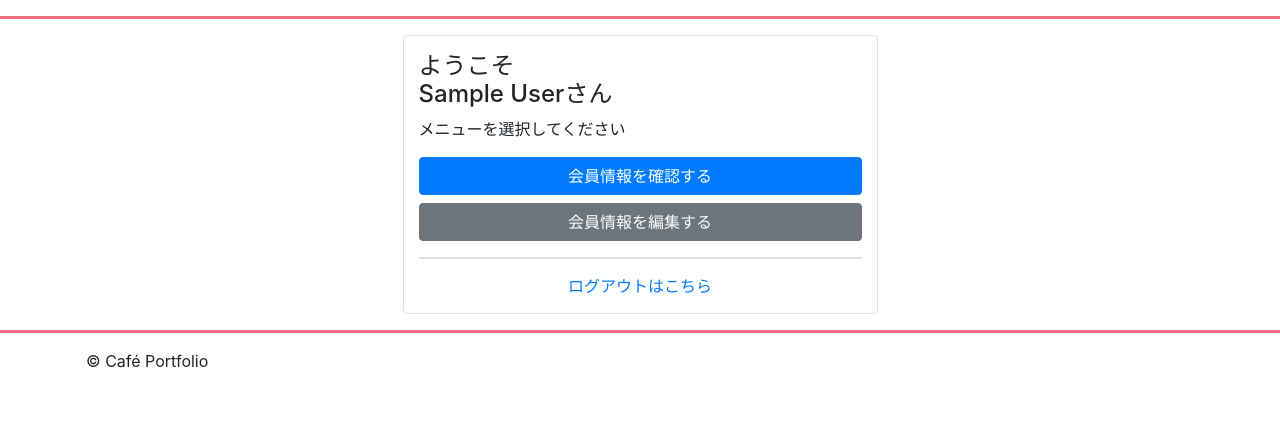
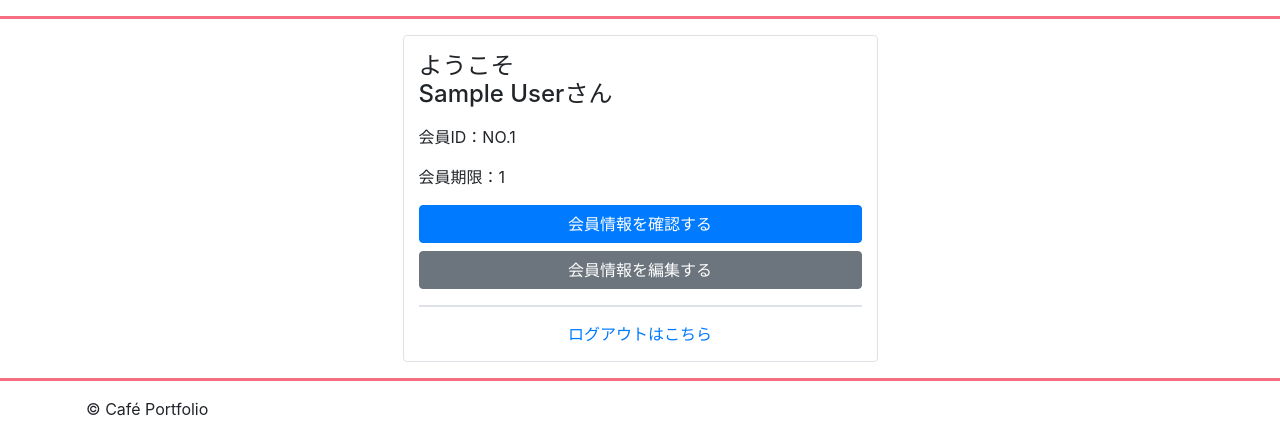
Before and after one commit to Atoleiyu/Portfolio_login, a PHP site: page /menu.php in a window 1280 px wide. Shown: the part 53-482 px from the top of the page. Run offline with PHP 8.4, Linux system fonts and the light colour scheme; the visitor is signed in with stand-in values (Sample User, id 1); a stand-in replaces the project's code that opens the database connection; some libraries are stand-ins or nearby versions.

Commit message:
menu.phpに会員IDと有効期限が表示されるように修正

```diff
--- a/menu.php
+++ b/menu.php
@@ -43,7 +43,8 @@ require('dbconnect.php');
 
         <div class="head">
           <h4>ようこそ<br><?php echo(htmlspecialchars($_SESSION['name'],ENT_QUOTES)); ?>さん</h4>
-          <p>メニューを選択してください</p>
+          <p style="margin-top:16px">会員ID：NO.<?php echo(htmlspecialchars($_SESSION['id'],ENT_QUOTES)); ?></p>
+          <p>会員期限：<?php echo(htmlspecialchars($_SESSION['updated_at'],ENT_QUOTES)); ?></p>
         </div>
 
         <div class="form-group">
```
